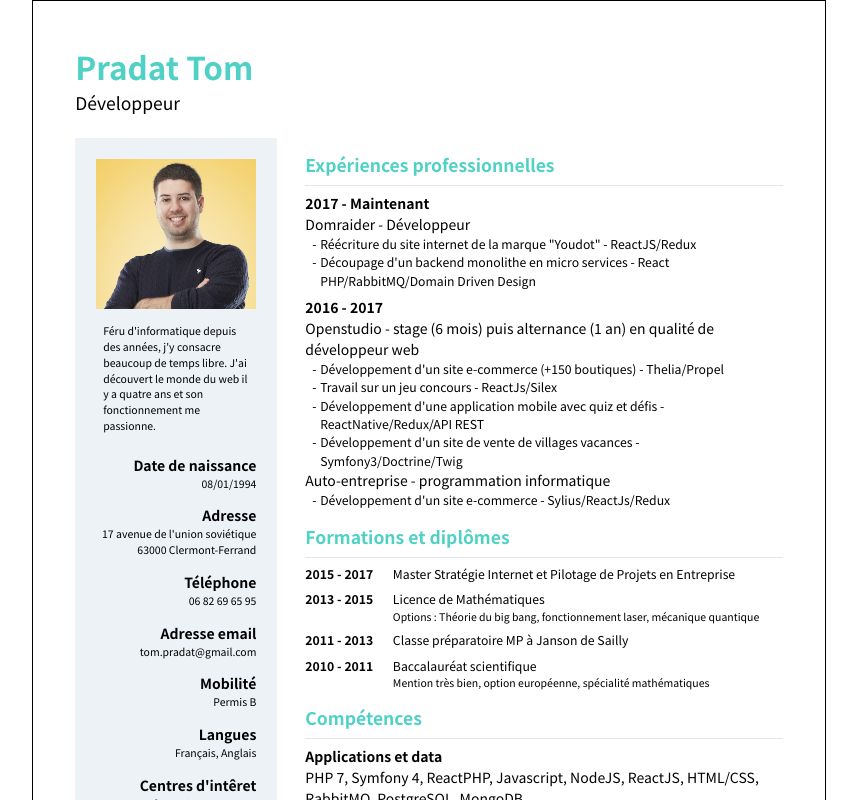
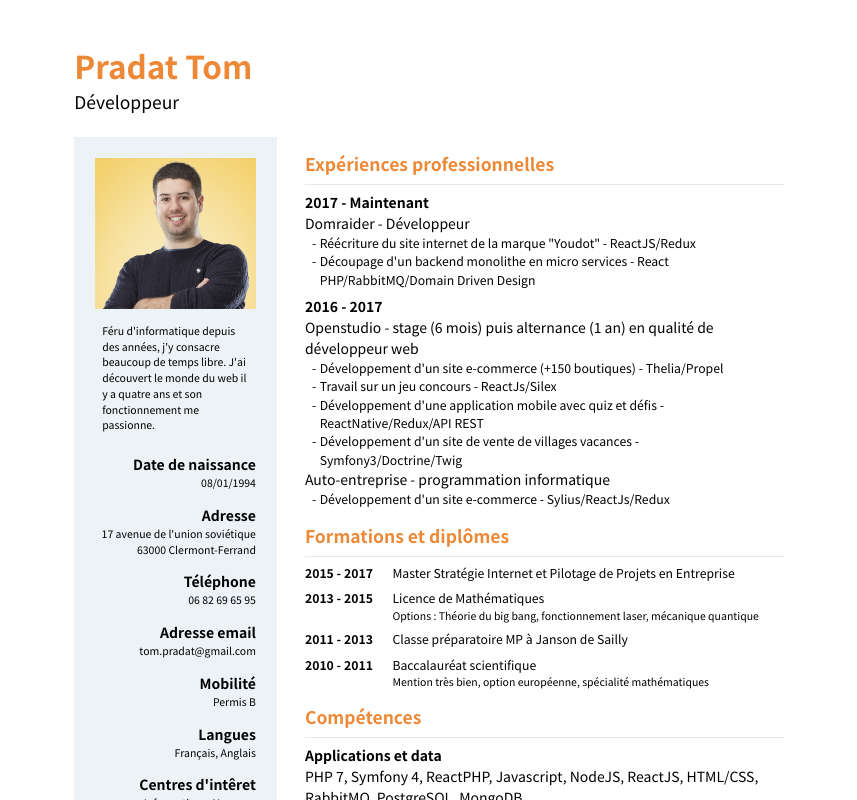
Before and after one commit to TomPradat/resume, a React (Create React App) app: page / in a window 1280 px wide. Shown: the top 800 px of the page, without its empty margins (211-1068 px from the left). Built offline with nearby package versions, Linux system fonts and the light colour scheme.

Commit message:
:lipstick:

```diff
--- a/src/index.css
+++ b/src/index.css
@@ -1,15 +1,8 @@
 html {
   font-size: 14px;
-  width: 21cm;
-  height: 29.4cm;
-  margin-left: auto;
-  margin-right: auto;
-  border: 1px solid black;
-  padding: 3rem;
 }
 
 body {
-  height: 100%;
   margin: 0;
   font-family: "Noto Sans HK", sans-serif;
   -webkit-font-smoothing: antialiased;
@@ -17,10 +10,9 @@
 }
 
 #root {
-  height: 100%;
+  width: 21cm;
+  height: 29.4cm;
+  margin-left: auto;
+  margin-right: auto;
+  padding: 3rem;
 }
-
-code {
-  font-family: source-code-pro, Menlo, Monaco, Consolas, "Courier New",
-    monospace;
-}
```
Also changed, not shown: src/tailwind.css.
